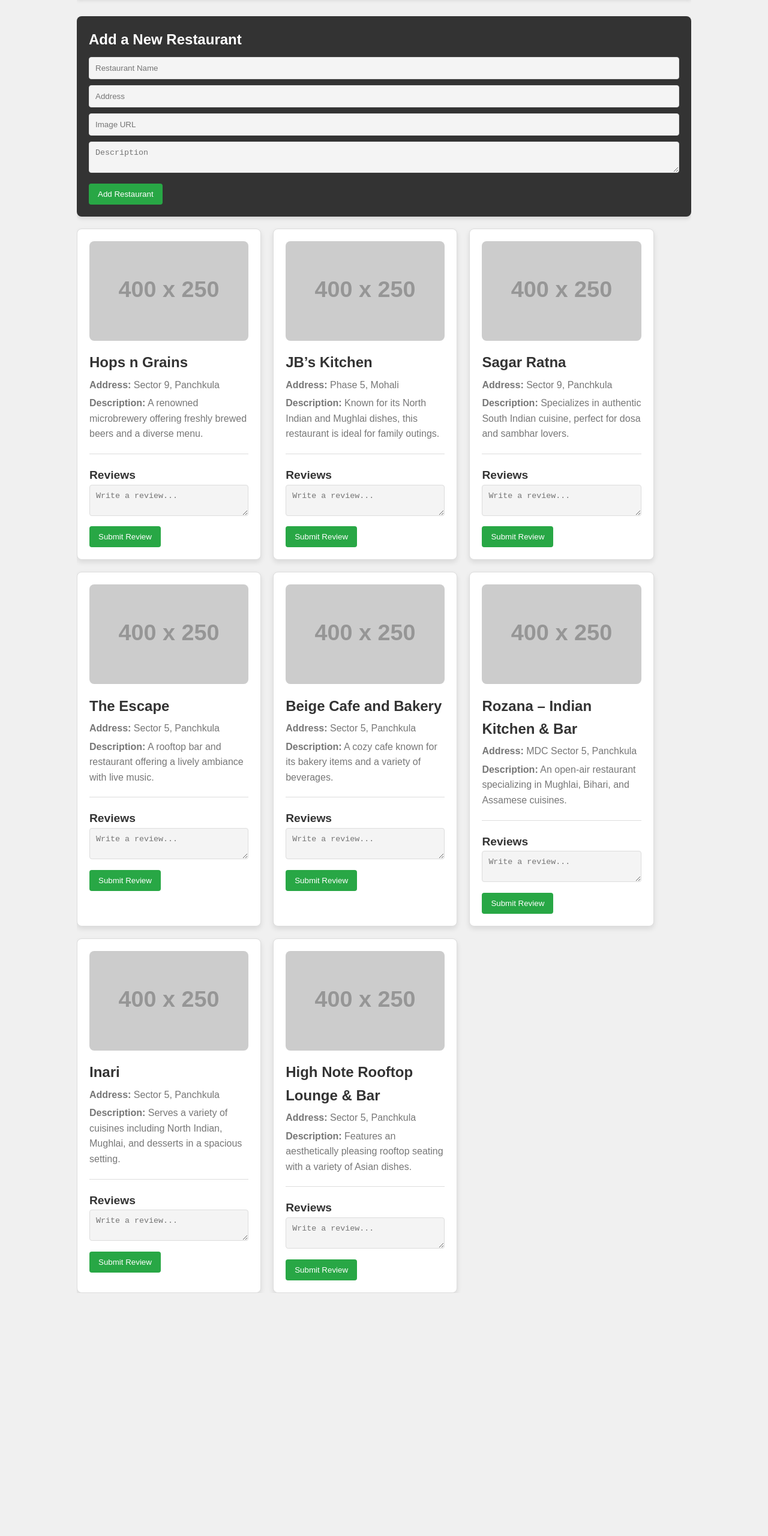
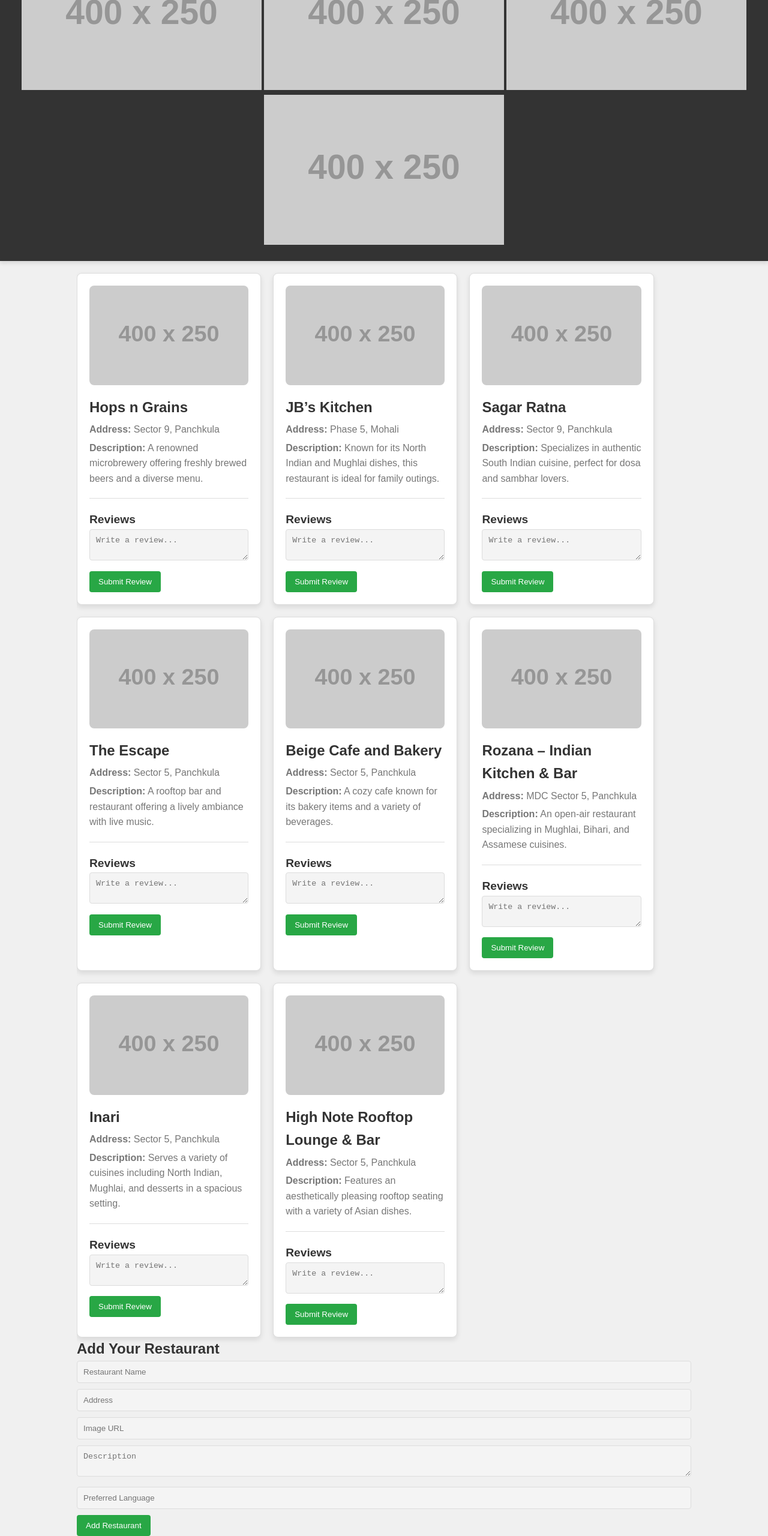
Before and after one commit to deepanshukasana-cod3/BusinessDirectory, a plain HTML site: page index.html in a window 1280 px wide. Shown: the part 120-2680 px from the top of the page at 60% size. Before the commit the page ends 2275 px from the top, so only its background shows below. Drawn offline with Linux system fonts and the light colour scheme; placeholder pictures from the web are drawn by us.

Commit message:
Update index.html

```diff
--- a/index.html
+++ b/index.html
@@ -7,25 +7,34 @@
   <link rel="stylesheet" href="styles.css">
 </head>
 <body>
+  <!-- Header with Carousel of Business Images -->
+  <header>
+    <div class="carousel">
+      <div class="carousel-images">
+        <img src="https://via.placeholder.com/400x250?text=Restaurant1" alt="Restaurant 1">
+        <img src="https://via.placeholder.com/400x250?text=Restaurant2" alt="Restaurant 2">
+        <img src="https://via.placeholder.com/400x250?text=Restaurant3" alt="Restaurant 3">
+        <img src="https://via.placeholder.com/400x250?text=Restaurant4" alt="Restaurant 4">
+      </div>
+    </div>
+  </header>
+
   <div class="container">
-    <header>
-      <h1>Restaurant Business Directory</h1>
-    </header>
+    <!-- Restaurant Directory -->
+    <div class="directory" id="restaurantDirectory"></div>
 
-    <!-- Add Restaurant Form -->
-    <div class="add-restaurant">
-      <h2>Add a New Restaurant</h2>
-      <input type="text" id="name" placeholder="Restaurant Name">
-      <input type="text" id="address" placeholder="Address">
-      <input type="url" id="image" placeholder="Image URL">
-      <textarea id="description" placeholder="Description"></textarea>
-      <button onclick="addRestaurant()">Add Restaurant</button>
-    </div>
-
-    <!-- Restaurant Directory -->
-    <div class="directory" id="restaurantDirectory">
-      <!-- Restaurants will be dynamically added here -->
-    </div>
+    <!-- Footer: Restaurant Details Form -->
+    <footer>
+      <h2>Add Your Restaurant</h2>
+      <form id="restaurantForm">
+        <input type="text" id="name" placeholder="Restaurant Name" required>
+        <input type="text" id="address" placeholder="Address" required>
+        <input type="url" id="image" placeholder="Image URL" required>
+        <textarea id="description" placeholder="Description" required></textarea>
+        <input type="text" id="language" placeholder="Preferred Language" required>
+        <button type="submit">Add Restaurant</button>
+      </form>
+    </footer>
   </div>
 
   <script src="scripts.js"></script>
```
